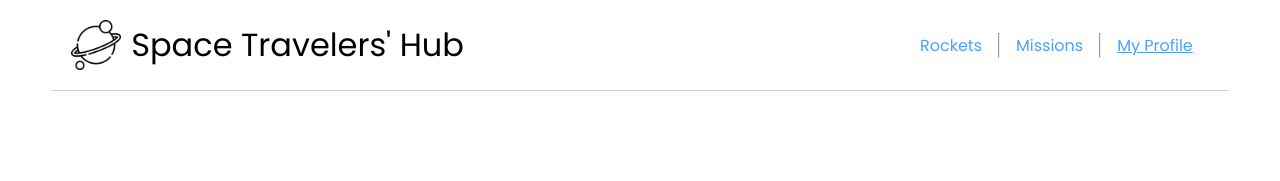
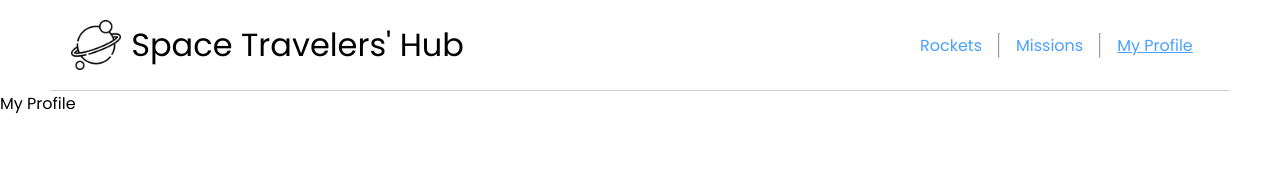
Before and after one commit to lRebornsl/space-travelers-hub, a React (Vite) app: page /myProfile in a window 1280 px wide. Shown: the top 181 px of the page. Built offline with nearby package versions, Linux system fonts and the light colour scheme.

Commit message:
Add initial text

```diff
--- a/src/components/Missions/Missions.jsx
+++ b/src/components/Missions/Missions.jsx
@@ -1,6 +1,7 @@
 const Missions = () => (
-  <>
-  </>
+  <div>
+    Missions
+  </div>
 )
 
 export default Missions;
--- a/src/components/MyProfile/MyProfile.jsx
+++ b/src/components/MyProfile/MyProfile.jsx
@@ -1,6 +1,7 @@
 const MyProfile = () => (
-  <>
-  </>
+  <div>
+    My Profile
+  </div>
 )
 
 export default MyProfile;
--- a/src/components/Rockets/Rockets.jsx
+++ b/src/components/Rockets/Rockets.jsx
@@ -3,9 +3,9 @@ import React from 'react';
 const Rockets = () => {
   return (
     <div>
-
+      Rockets
     </div>
   )
 }
 
-export default Rockets
+export default Rockets;
```
